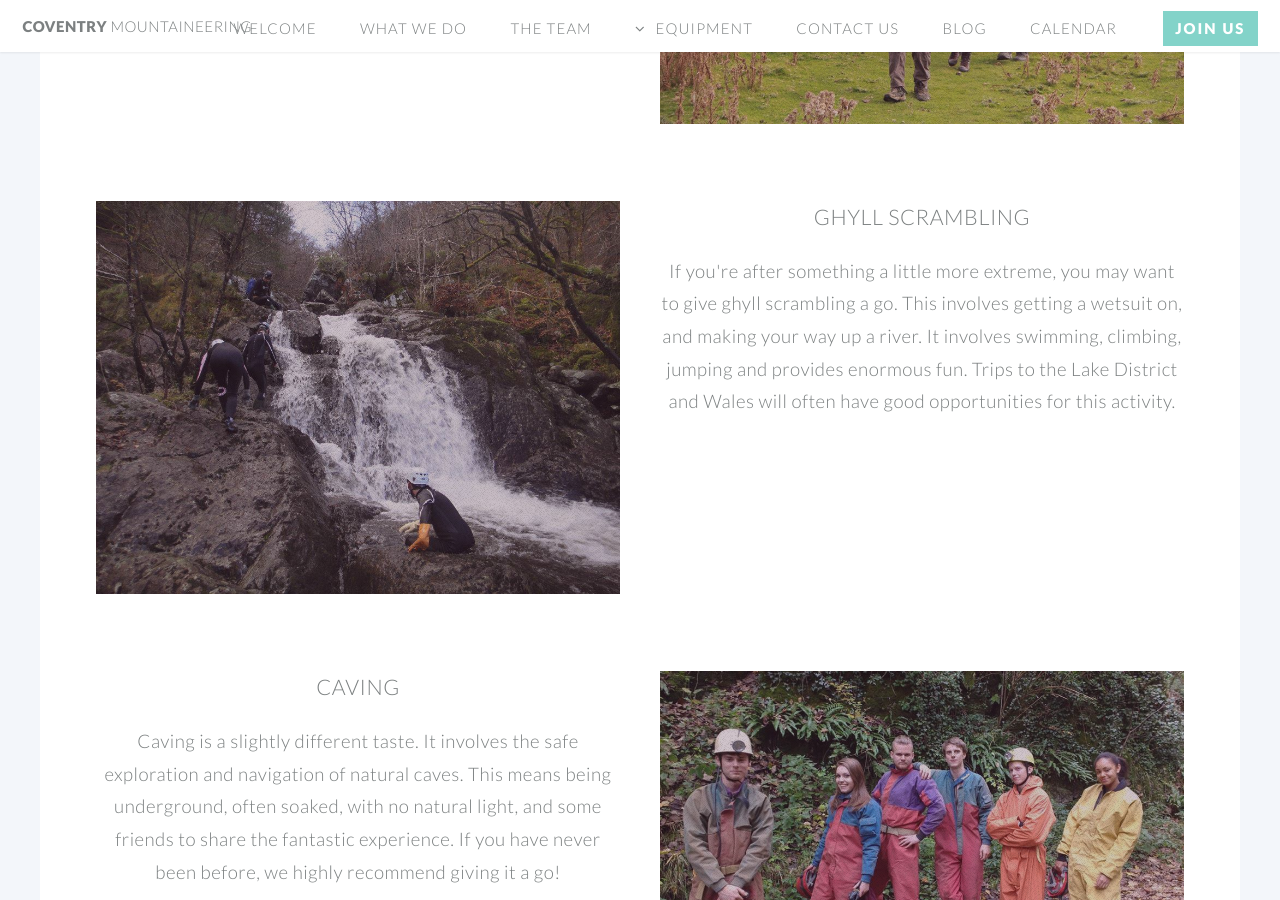
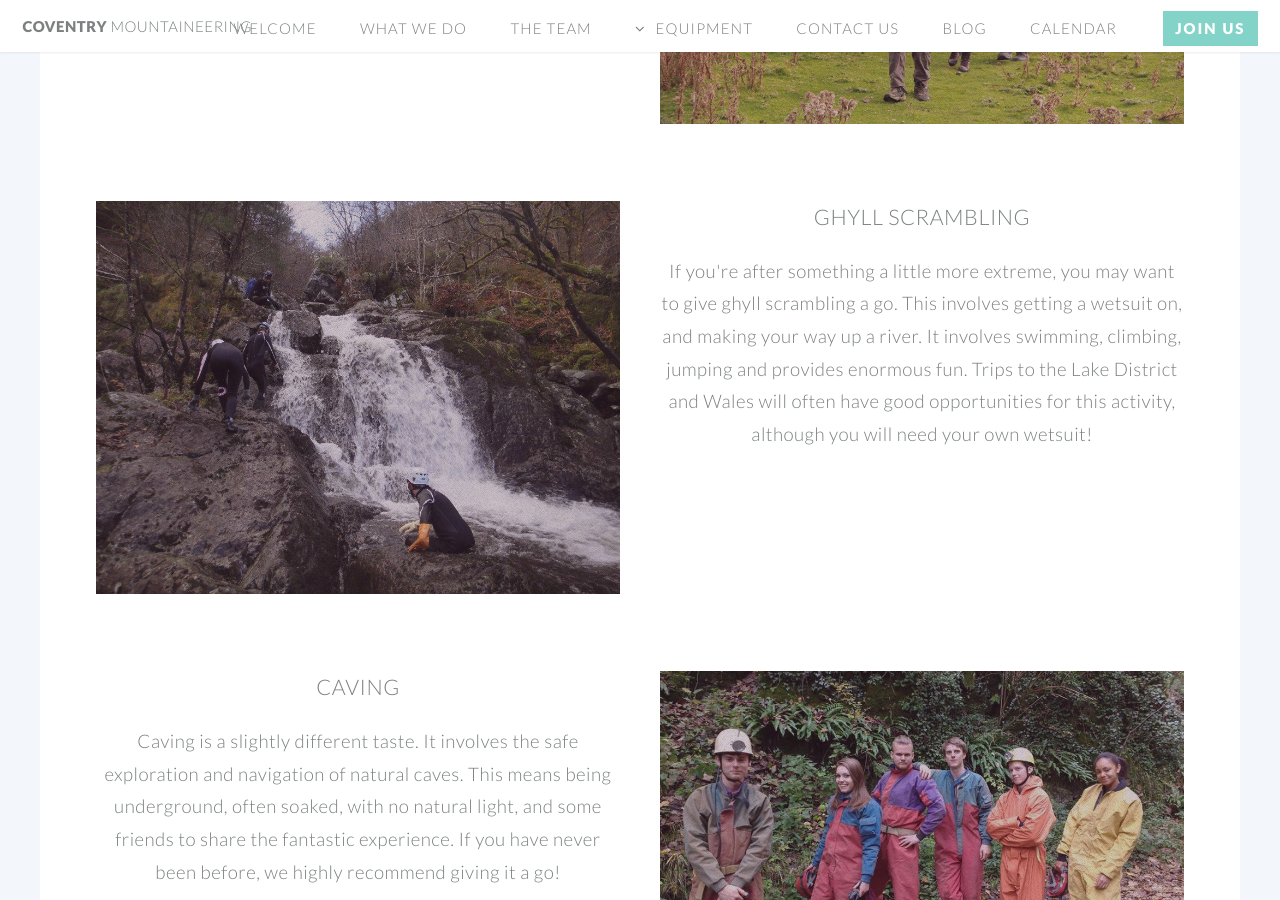
Before and after one commit to covmountain/covmountain.github.io, a Jekyll site: the page built from index.html, in a window 1280 px wide and 900 px high, scrolled down 1921 px. Built offline with Jekyll 4.4.1, drawn with Linux system fonts in a browser that asks for light colours; comment, search, counter and statistics services are not loaded.

Commit message:
change to index

```diff
--- a/index.html
+++ b/index.html
@@ -82,7 +82,7 @@ layout: landing-page
                   on, and making your way up a river. It involves swimming,
                   climbing, jumping and provides enormous fun. Trips to the Lake
                   District and Wales will often have good opportunities for this
-                  activity.
+                  activity, although you will need your own wetsuit!
                 </span>
               </div>
             </div>
```
